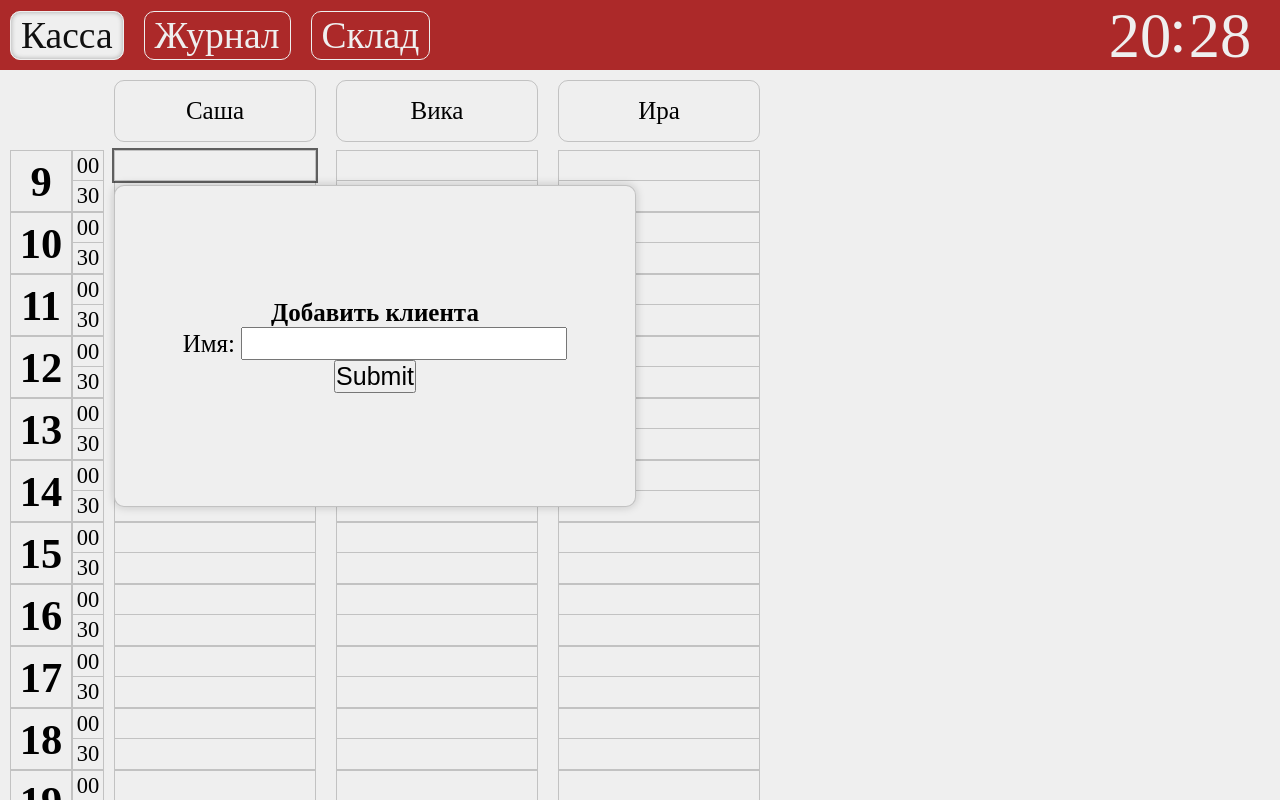
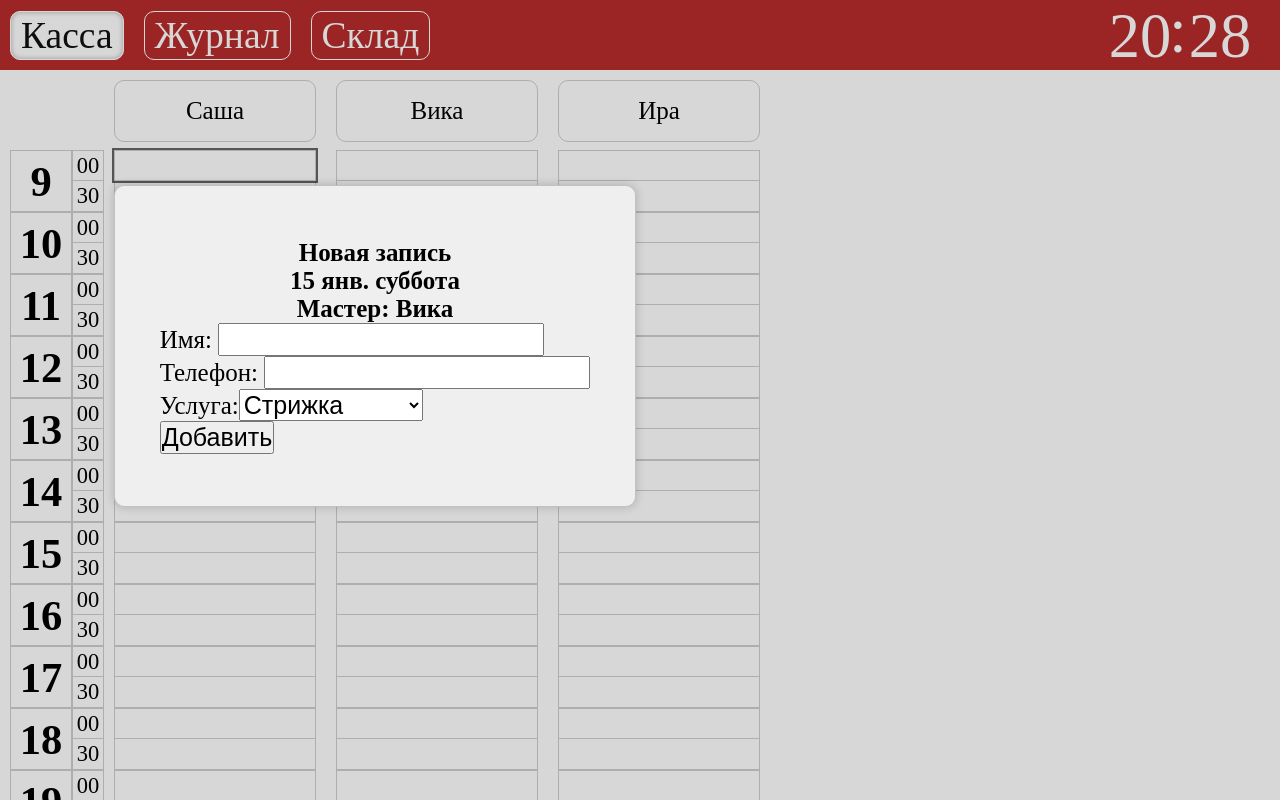
Before and after one commit to pten4uk99/CRM, a React app: page / in a window 1280 px wide. Both pictures are taken after a click on the element 215 px from the left and 165 px from the top of the page. Shown: the top 800 px of the page. Built offline with nearby package versions, Linux system fonts and the light colour scheme.

Commit message:
Fix AddClientWindow

```diff
--- a/package.json
+++ b/package.json
@@ -15,6 +15,7 @@
     "@babel/core": "^7.16.7",
     "@babel/preset-env": "^7.16.7",
     "@babel/preset-react": "^7.16.7",
+    "antd": "^4.18.3",
     "babel-loader": "^8.2.3",
     "css-loader": "^6.5.1",
     "html-webpack-plugin": "^5.5.0",
@@ -23,6 +24,7 @@
     "react": "^17.0.2",
     "react-dom": "^17.0.2",
     "react-redux": "^7.2.6",
+    "react-transition-group": "^4.4.2",
     "redux": "^4.1.2",
     "webpack": "^5.65.0",
     "webpack-cli": "^4.9.1",
--- a/src/components/Main/Main.js
+++ b/src/components/Main/Main.js
@@ -2,6 +2,7 @@ import React from "react";
 import {connect} from "react-redux";
 import Time from "./Time";
 import Masters from "./Masters/Masters";
+import {TimePicker} from "antd";
 
 
 function Main(props) {
--- a/src/components/Main/Masters/Master/TableItem/AddClientWindow.js
+++ b/src/components/Main/Masters/Master/TableItem/AddClientWindow.js
@@ -17,9 +17,22 @@ function AddClientWindow(props) {
                  style={{top: props.tableItem.addClientWindow.offsetTop,
                      left: props.tableItem.addClientWindow.offsetLeft}}
                  ref={addClientWindow}>
-                <h1>Добавить клиента</h1>
-                <p>Имя: <input type="text"/></p>
-                <input type="submit"/>
+                <h1>Новая запись</h1>
+                <h1>15 янв. суббота</h1>
+                <h1>Мастер: Вика</h1>
+                <form>
+                    <p>Имя: <input type="text"/></p>
+                    <p>Телефон: <input type="text"/></p>
+                    <p>
+                        Услуга:
+                        <select name="" id="">
+                            <option value="hair">Стрижка</option>
+                            <option value="maniqure">Маникюр</option>
+                            <option value="cosmetology">Косметология</option>
+                        </select>
+                    </p>
+                    <input type="submit" value="Добавить"/>
+                </form>
             </div>
         </>
     )
--- a/src/index.css
+++ b/src/index.css
@@ -140,13 +140,14 @@ section.masters .master .name {
 .table-items .background {
   display: none;
   position: fixed;
-  top: 70px;
+  top: 0;
   left: 0;
   width: 100vw;
   height: 100vh;
   cursor: default; }
   .table-items .background.active {
-    display: block; }
+    display: block;
+    background-color: rgba(0, 0, 0, 0.1); }
 
 .table-items .add-client-window {
   display: flex;
@@ -165,6 +166,18 @@ section.masters .master .name {
   transition: transform .1s, opacity .1s;
   pointer-events: none;
   cursor: default; }
+  .table-items .add-client-window.add-client-window-enter {
+    opacity: 0;
+    transform: none; }
+  .table-items .add-client-window.add-client-window-enter-active {
+    opacity: 100;
+    transform: translate(0, 20px); }
+  .table-items .add-client-window.add-client-window-exit {
+    opacity: 100;
+    transform: translate(0, 20px); }
+  .table-items .add-client-window.add-client-window-exit-active {
+    opacity: 0;
+    transform: none; }
   .table-items .add-client-window.active-bottom {
     opacity: 100%;
     transform: translate(0, 20px);
--- a/src/index.js
+++ b/src/index.js
@@ -5,7 +5,8 @@ import {Provider} from "react-redux";
 
 import reducer from "./redux/reducers/index"
 import App from "./components/App";
-import "./index.css"
+
+import "./index.css";
 
 
 const store = createStore(
--- a/src/styles/Main/Masters/Master/TableItem/AddClientWindow.scss
+++ b/src/styles/Main/Masters/Master/TableItem/AddClientWindow.scss
@@ -8,7 +8,7 @@ $border-color: rgba(16, 16, 16, .2);
   .background {
     display: none;
     position: fixed;
-    top: 70px;
+    top: 0;
     left: 0;
     width: 100vw;
     height: 100vh;
@@ -16,6 +16,7 @@ $border-color: rgba(16, 16, 16, .2);
 
     &.active {
       display: block;
+      background-color: rgba(0, 0, 0, .1);
     }
   }
 
@@ -43,6 +44,26 @@ $border-color: rgba(16, 16, 16, .2);
     pointer-events: none;
     cursor: default;
 
+    &.add-client-window-enter {
+      opacity: 0;
+      transform: none;
+    }
+
+    &.add-client-window-enter-active {
+      opacity: 100;
+      transform: translate(0, 20px);
+    }
+
+    &.add-client-window-exit {
+      opacity: 100;
+      transform: translate(0, 20px);
+    }
+
+    &.add-client-window-exit-active {
+      opacity: 0;
+      transform: none;
+    }
+
     &.active-bottom {
       opacity: 100%;
       transform: translate(0, 20px);
```
Also changed, not shown: 1 other file (tests, documents, lock files or other folders).
